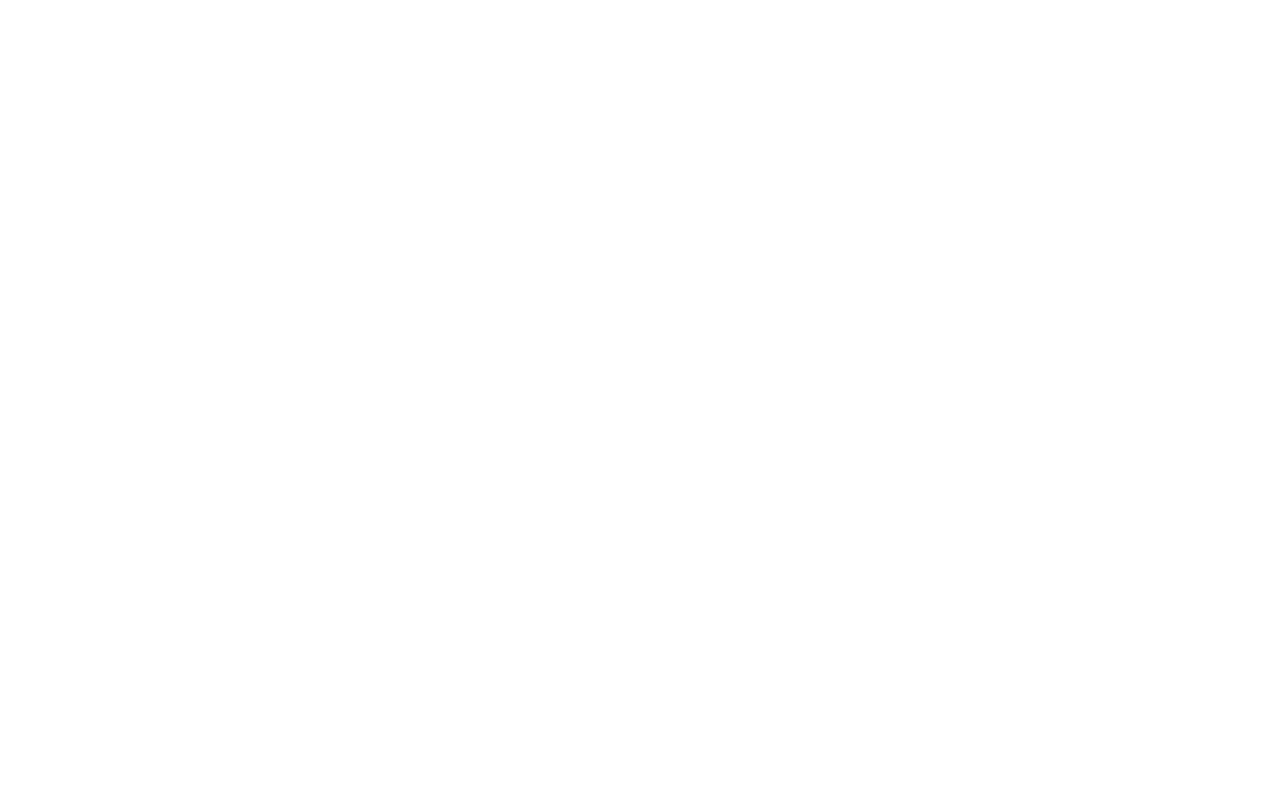
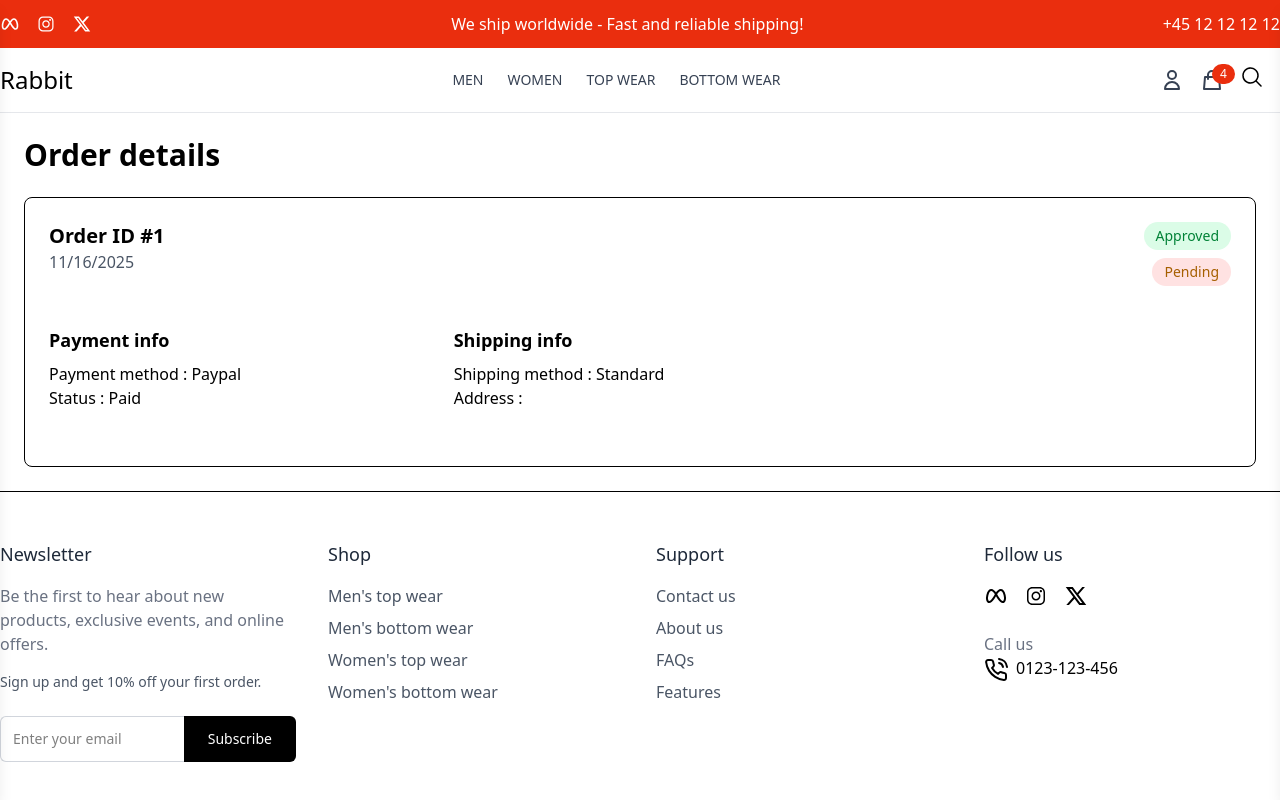
Before and after one commit to daksh8511/ecommerce, a React (Vite) app in the folder frontend/: page /order/1 in a window 1280 px wide. Before the commit this address had no page. Shown: the top 800 px of the page. Built offline with nearby package versions, Linux system fonts and the light colour scheme.

Commit message:
work on orderDetailsPage : on pending

```diff
--- a/frontend/src/App.jsx
+++ b/frontend/src/App.jsx
@@ -8,6 +8,7 @@
 import CollectionPage from "./pages/CollectionPage";
 import Checkout from "./pages/Checkout";
 import OrderConfirmationPage from "./pages/OrderConfirmationPage";
+import OrderDetailsPage from "./pages/OrderDetailsPage";
 const App = () => {
   return (
     <BrowserRouter>
@@ -21,6 +22,7 @@
           <Route path="collections/:collection" element={<CollectionPage />} />
           <Route path="checkout" element={<Checkout />} />
           <Route path="order-confirmation" element={<OrderConfirmationPage />} />
+          <Route path="order/:id" element={<OrderDetailsPage />} />
         </Route>
         <Route>{/*Admin layout*/}</Route>
       </Routes>
--- /dev/null
+++ b/frontend/src/pages/OrderDetailsPage.jsx
@@ -0,0 +1,102 @@
+import React, { useEffect, useState } from "react";
+import { useParams, useSearchParams } from "react-router-dom";
+
+const OrderDetailsPage = () => {
+  const { id } = useParams();
+  const [orderDtails, setOrderDetails] = useState(null);
+  console.log(orderDtails);
+  useEffect(() => {
+    const mockOrderDetails = {
+      _id: id,
+      createdAt: new Date(),
+      isPaid: true,
+      isDelivered: false,
+      paymentMethod: "Paypal",
+      shippingMethod: "Standard",
+      shippingAddress: { city: "Ahmedabad", country: "India" },
+      orderItems: [
+        {
+          productId: 1,
+          name: "Jacket",
+          price: 120,
+          quantity: 2,
+          image: "https://picsum.photos/150?random=1",
+        },
+        {
+          productId: 2,
+          name: "Jeans",
+          price: 220,
+          quantity: 1,
+          image: "https://picsum.photos/150?random=2",
+        },
+        {
+          productId: 3,
+          name: "T-Shirt",
+          price: 100,
+          quantity: 2,
+          image: "https://picsum.photos/150?random=3",
+        },
+      ],
+    };
+    setOrderDetails(mockOrderDetails);
+  }, [id]);
+  return (
+    <div className="max-w-7xl mx-auto p-4 sm:p-6">
+      <h2 className="text-2xl md:text-3xl font-bold mb-6">Order details</h2>
+
+      {!orderDtails ? (
+        <p>No orders found</p>
+      ) : (
+        <div className="p-4 sm:p-6 rounded-lg border">
+          {/* order info */}
+          <div className="flex flex-col sm:flex-row justify-between mb-8">
+            <div>
+              <h3 className="text-lg md:text-xl font-semibold">
+                Order ID #{orderDtails?._id}
+              </h3>
+              <p className="text-gray-600">
+                {new Date(orderDtails?.createdAt).toLocaleDateString()}
+              </p>
+            </div>
+            <div className="flex flex-col items-start sm:items-end mt-4 sm:mt-0">
+              <span
+                className={`${
+                  orderDtails?.isPaid
+                    ? "bg-green-100 text-green-700"
+                    : "bg-red-100 text-red-700"
+                } p-3 py-1 rounded-full text-sm font-medium mb-2`}
+              >
+                {orderDtails?.isPaid ? "Approved" : "Pending"}
+              </span>
+              <span
+                className={`${
+                  orderDtails?.isDelivered
+                    ? "bg-green-100 text-green-700"
+                    : "bg-red-100 text-yellow-700"
+                } p-3 py-1 rounded-full text-sm font-medium mb-2`}
+              >
+                {orderDtails?.isDelivered ? "Delivered" : "Pending"}
+              </span>
+            </div>
+          </div>
+          {/* customer info */}
+          <div className="grid grid-cols-1 sm:grid-cols-2 md:grid-cols-3 gap-8 mb-8">
+            <div>
+              <h4 className="text-lg font-semibold mb-2">Payment info</h4>
+              <p>Payment method : {orderDtails?.paymentMethod}</p>
+              <p>Status : {orderDtails?.isPaid ? "Paid" : "Unpaid"}</p>
+            </div>
+            <div>
+              <h4 className="text-lg font-semibold mb-2">Shipping info</h4>
+              <p>Shipping method : {orderDtails?.shippingMethod}</p>
+              <p>Address : </p>
+            </div>
+
+          </div>
+        </div>
+      )}
+    </div>
+  );
+};
+
+export default OrderDetailsPage;
```
Also changed, not shown: frontend/src/pages/OrderConfirmationPage.jsx (+5 -6 lines).
